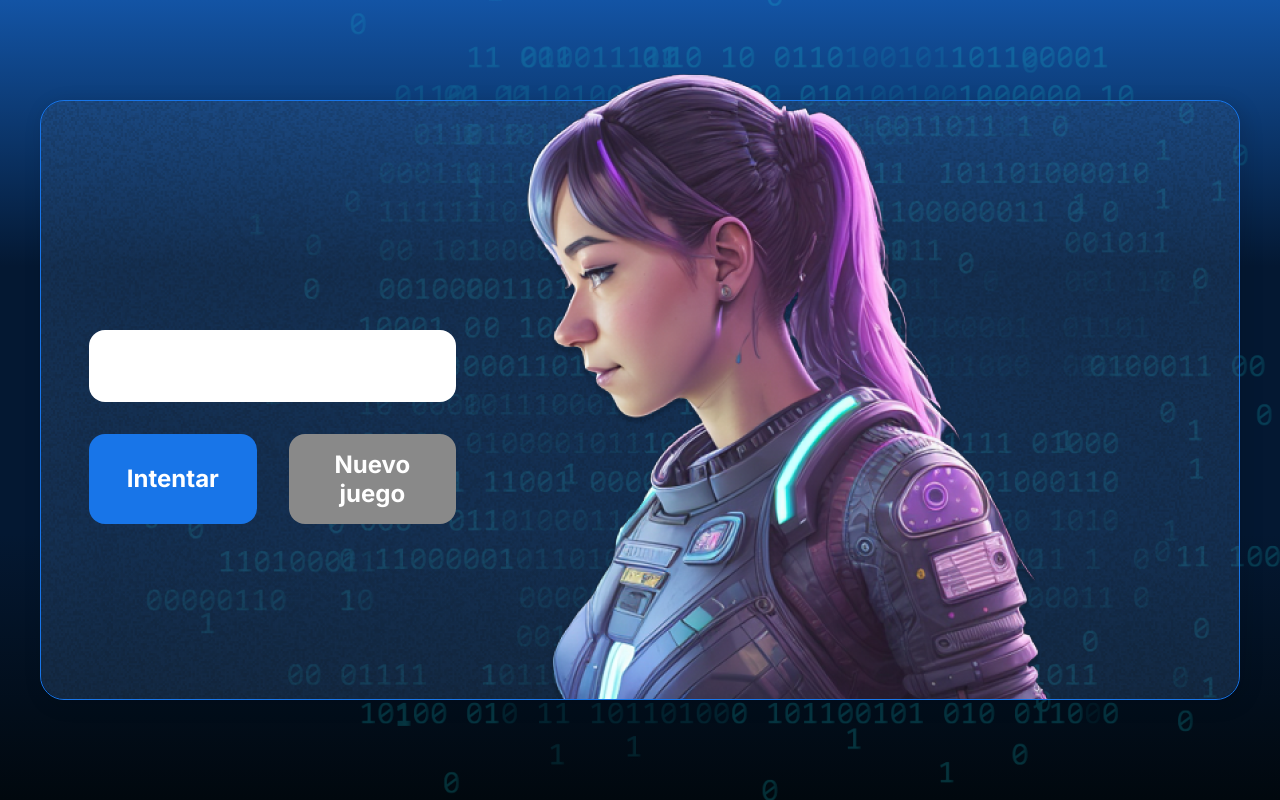
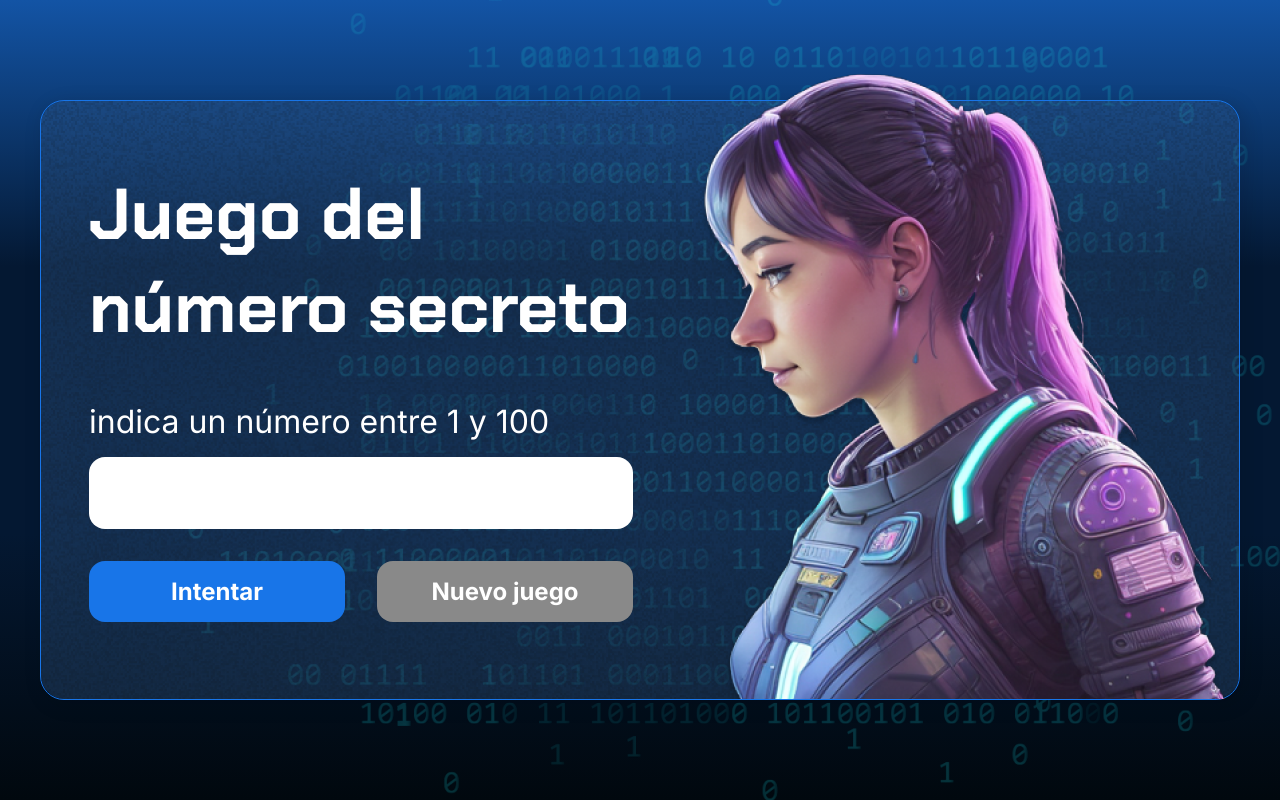
Before and after one commit to jimunozgayani/JUEGO-NUMERO-SECRETO, a plain HTML site: page index.html in a window 1280 px wide. Drawn offline with Linux system fonts and the light colour scheme.

Commit message:
mayor dificultad / misma cantidad de niveles
la dificultad es encontrar un número entre 100 en 6 intentos. hay 10 niveles de misma dificultad hasta game over

```diff
--- a/app.js
+++ b/app.js
@@ -1,14 +1,9 @@
 
-let numeroMaximoPermitido = 10
+let numeroMaximoPermitido = 100
 let numeroSecreto = 0
 let qIntentos = 1
-let maximosIntentos = 3
+let maximosIntentos = 6
 let listaNumerosSorteados = [];
-
-console.log(numeroGenerado)
-console.log(listaNumerosSorteados)
-
-
 
 function asignarTextoElemento(elemento,texto) {
     let elementoHTML = document.querySelector(elemento);
@@ -59,7 +54,7 @@ function generarNumeroSecreto() {
 
     console.log(numeroGenerado)
     console.log(listaNumerosSorteados)
-        if (listaNumerosSorteados.length == numeroMaximoPermitido) {
+        if (listaNumerosSorteados.length == 10) {
             asignarTextoElemento ("p", "Ya se sortearon todos los números posibles");
             asignarTextoElemento ("h1", "FIN DEL JUEGO")
             } else {
--- a/index.html
+++ b/index.html
@@ -21,7 +21,7 @@
                     <h1></h1>
                     <p class="texto__parrafo"></p>
                 </div>
-                <input type="number" id="valorUsuario" min="1" max="10" class="container__input">
+                <input type="number" id="valorUsuario" min="1" max="100" class="container__input">
                 <div class="chute container__botones">
                     <button onclick="verificarIntentoDeUsuario();" class="container__boton">Intentar</button>
                     <button onclick="reinicioJuego()" class="container__boton" id="reiniciar" disabled>Nuevo juego</button>
```
